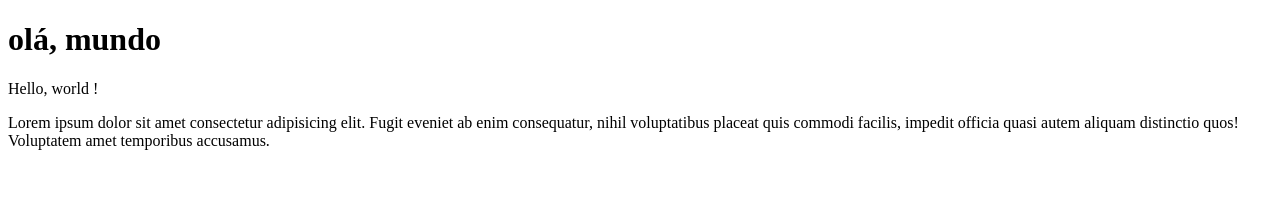
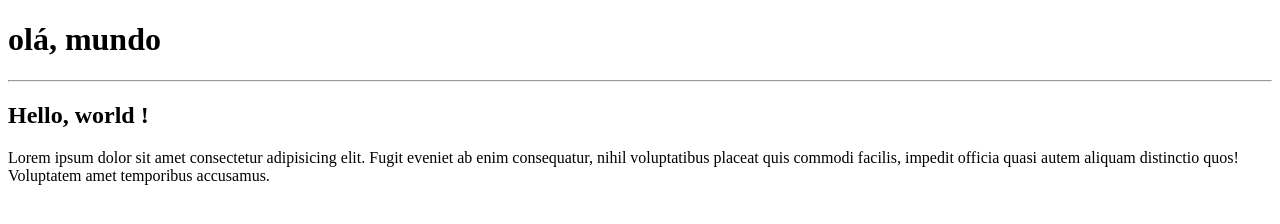
Before and after one commit to SilverPlaysBr/ola-mundo, a plain HTML site: page site-teste/index.html in a window 1280 px wide. Drawn offline with Linux system fonts and the light colour scheme.

Commit message:
Update index.html

```diff
--- a/site-teste/index.html
+++ b/site-teste/index.html
@@ -7,13 +7,15 @@
     <title>Document</title>
 </head>
 <body>
-    <h1>olá, mundo</h1>
-    <p>
-        Hello, world !
-    </p>
-
-    <p>
-        Lorem ipsum dolor sit amet consectetur adipisicing elit. Fugit eveniet ab enim consequatur, nihil voluptatibus placeat quis commodi facilis, impedit officia quasi autem aliquam distinctio quos! Voluptatem amet temporibus accusamus.
-    </p>
+    <main>
+        <h1>olá, mundo</h1>
+        <hr>
+        <h2>
+            Hello, world !
+        </h2>
+        <p>
+            Lorem ipsum dolor sit amet consectetur adipisicing elit. Fugit eveniet ab enim consequatur, nihil voluptatibus placeat quis commodi facilis, impedit officia quasi autem aliquam distinctio quos! Voluptatem amet temporibus accusamus.
+        </p>
+    </main>
 </body>
 </html>
```
